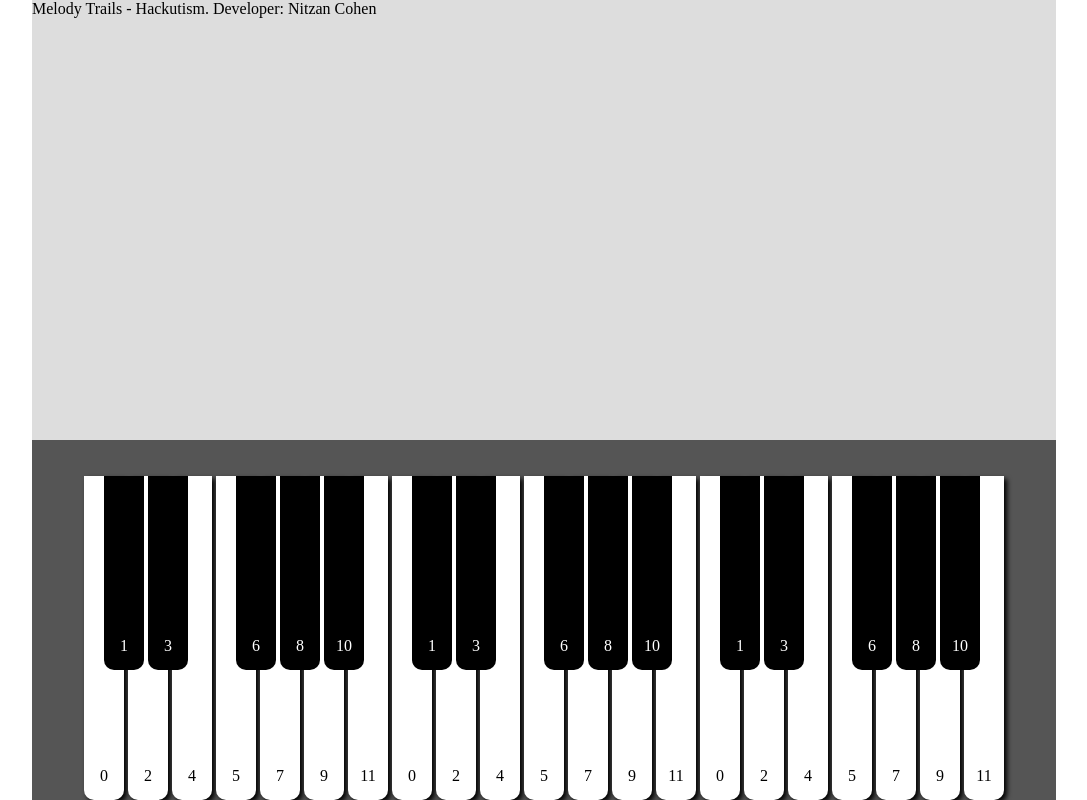
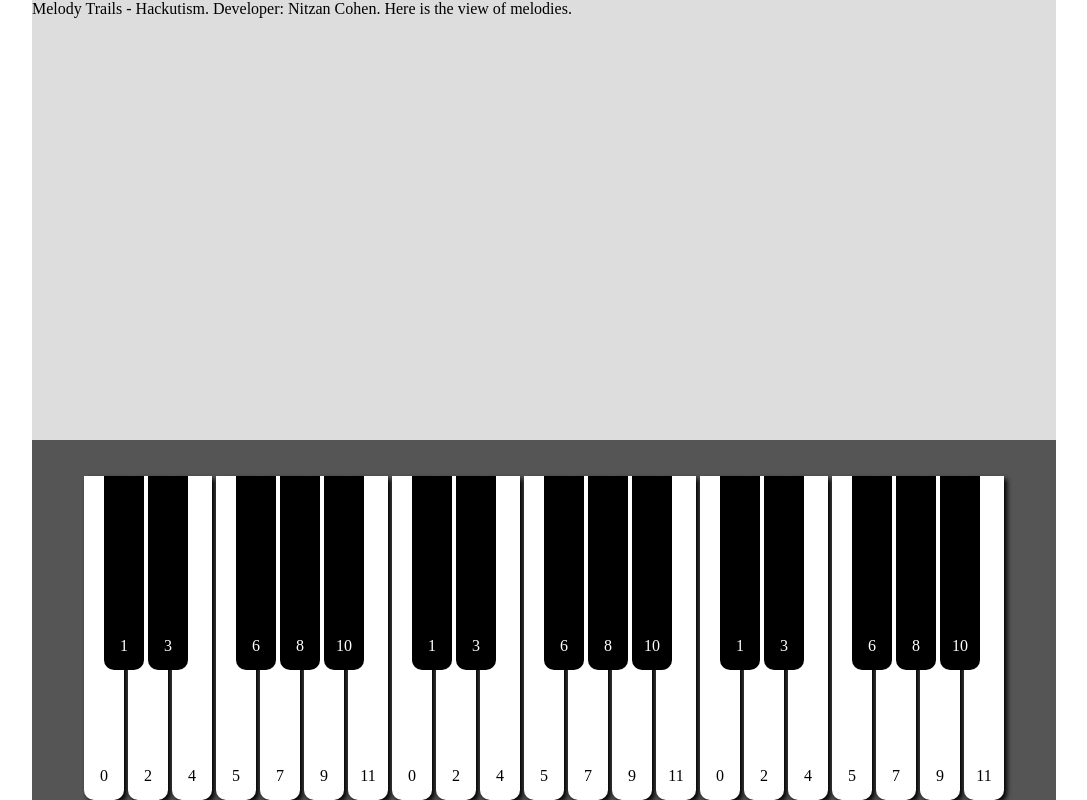
Before and after one commit to NitzanC07/hackautism-melody-trails, a React (Create React App) app: page / in a window 1280 px wide. Shown: the whole page, without its empty margins (96-1183 px from the left). Built offline with nearby package versions, Linux system fonts and the light colour scheme.

Commit message:
Little change 3

```diff
--- a/src/components/MelodyTrails/MelodyTrails.js
+++ b/src/components/MelodyTrails/MelodyTrails.js
@@ -6,7 +6,8 @@ function MelodyTrails(props) {
         <section className="melody-trails">
             <div>
                 Melody Trails - Hackutism.
-                Developer: Nitzan Cohen
+                Developer: Nitzan Cohen.
+                Here is the view of melodies.
             </div>
         </section>
     )
```
